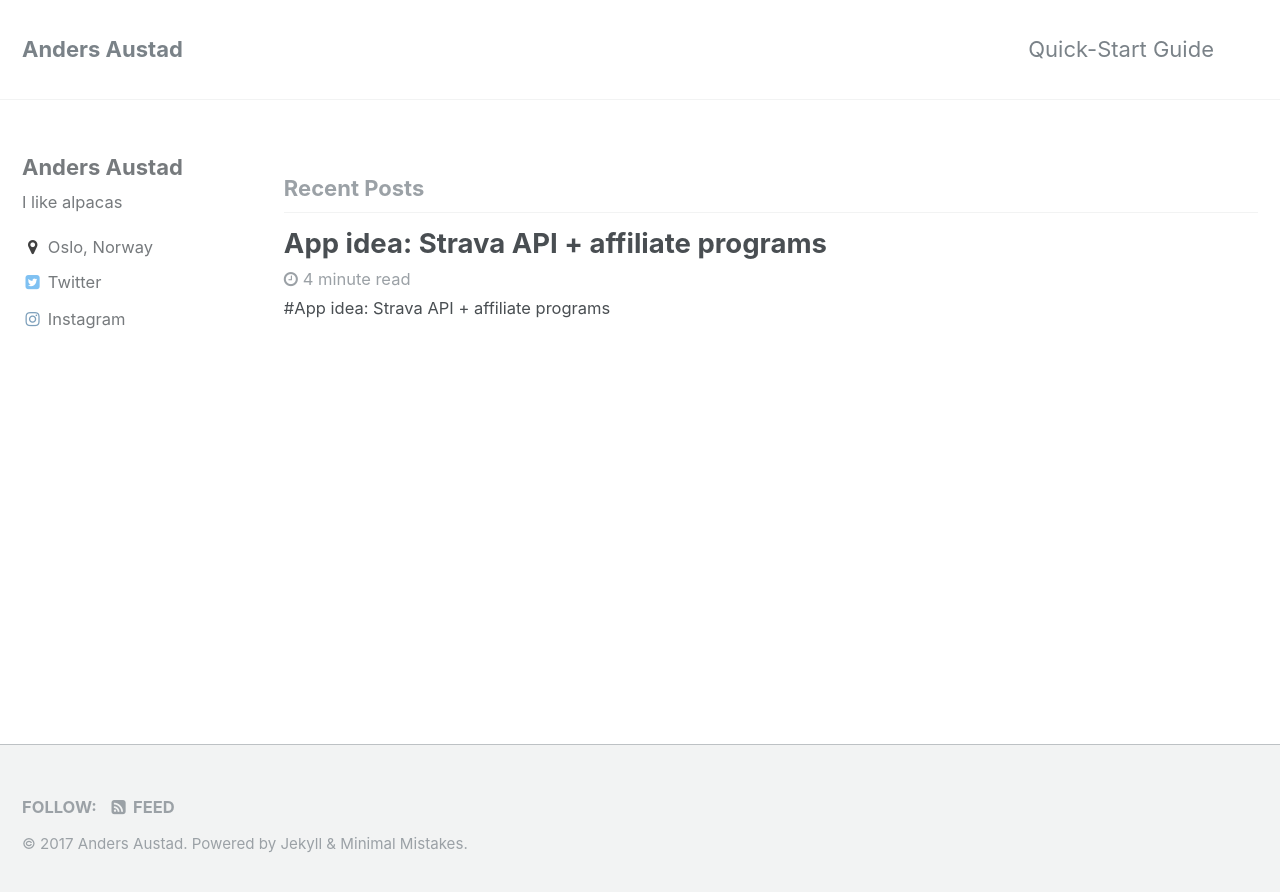
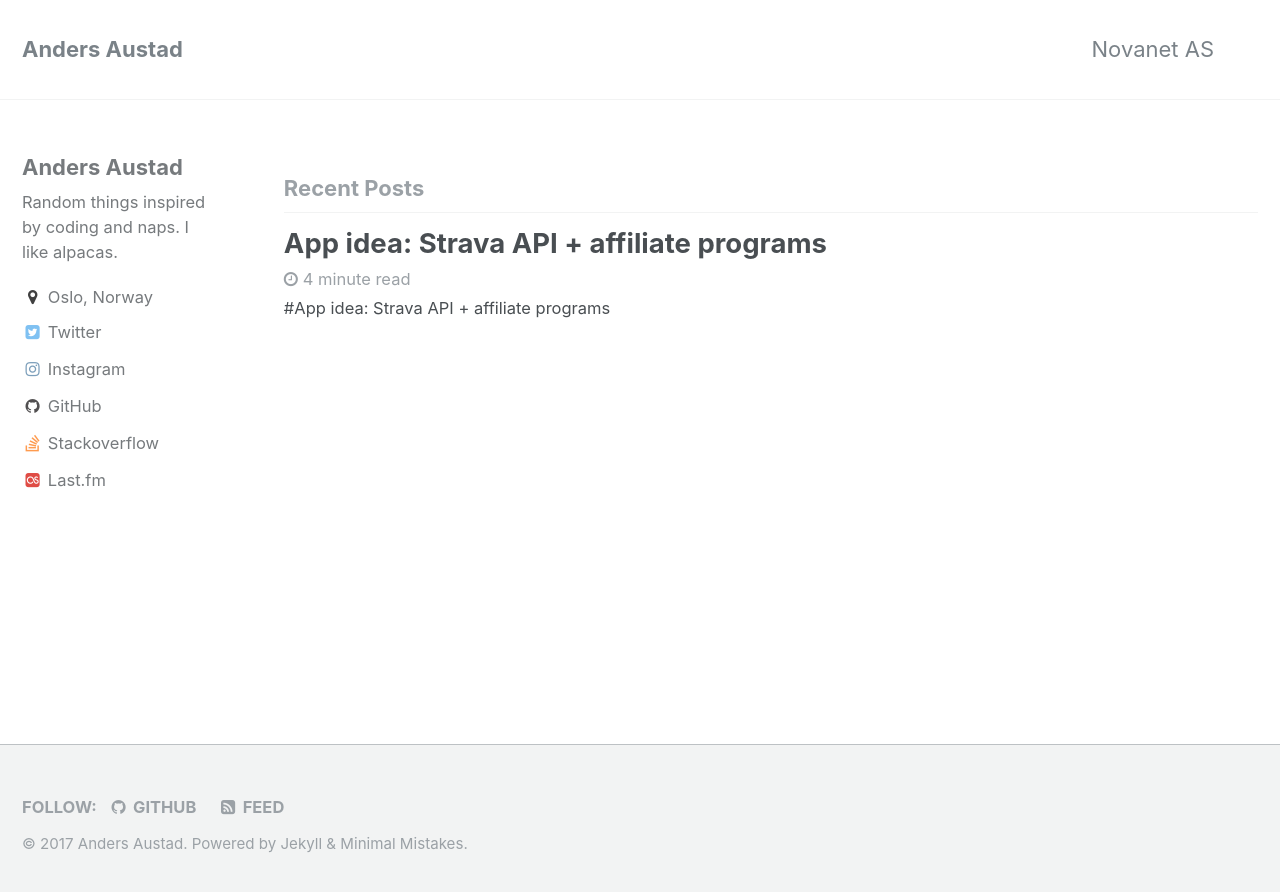
Before and after one commit to anderaus/anderaus.github.io, a Jekyll site: the page built from index.html, in a window 1280 px wide. Shown: the top 892 px of the page. Built offline with Jekyll 4.4.1, drawn with Linux system fonts in a browser that asks for light colours; the list of posts is cut into pages by our own code.

Commit message:
More bio stuff

```diff
--- a/_config.yml
+++ b/_config.yml
@@ -11,7 +11,7 @@ title                    : "Anders Austad"
 title_separator          : "-"
 name                     : "Anders Austad"
 description              : "Random things inspired by coding and naps"
-url                      : "https://anderaus.github.io/" # the base hostname & protocol for your site e.g. "https://mmistakes.github.io"
+url                      : "https://anderaus.github.io" # the base hostname & protocol for your site e.g. "https://mmistakes.github.io"
 baseurl                  : # the subpath of your site, e.g. "/blog"
 repository               : # GitHub username/repo-name e.g. "mmistakes/minimal-mistakes"
 teaser                   : # path of fallback teaser image, e.g. "/assets/images/500x300.png"
@@ -79,7 +79,7 @@ analytics:
 author:
   name             : "Anders Austad"
   avatar           : # path of avatar image, e.g. "/assets/images/bio-photo.jpg"
-  bio              : "I like alpacas"
+  bio              : "Random things inspired by coding and naps. I like alpacas."
   location         : "Oslo, Norway"
   email            :
   uri              :
@@ -89,15 +89,15 @@ author:
   flickr           :
   facebook         :
   foursquare       :
-  github           :
+  github           : "anderaus"
   google_plus      :
   keybase          :
   instagram        : "anderaus1"
-  lastfm           :
+  lastfm           : "anderaus"
   linkedin         :
   pinterest        :
   soundcloud       :
-  stackoverflow    : # "123456/username" (the last part of your profile url, e.g. http://stackoverflow.com/users/123456/username)
+  stackoverflow    : "202108/anderaus" # "123456/username" (the last part of your profile url, e.g. http://stackoverflow.com/users/123456/username)
   steam            :
   tumblr           :
   twitter          : "anderaus"
--- a/_data/navigation.yml
+++ b/_data/navigation.yml
@@ -1,7 +1,7 @@
 # main links
 main:
-  - title: "Quick-Start Guide"
-    url: https://mmistakes.github.io/minimal-mistakes/docs/quick-start-guide/
+  - title: "Novanet AS"
+    url: http://www.novanet.no
   # - title: "About"
   #   url: https://mmistakes.github.io/minimal-mistakes/about/
   # - title: "Sample Posts"
```
